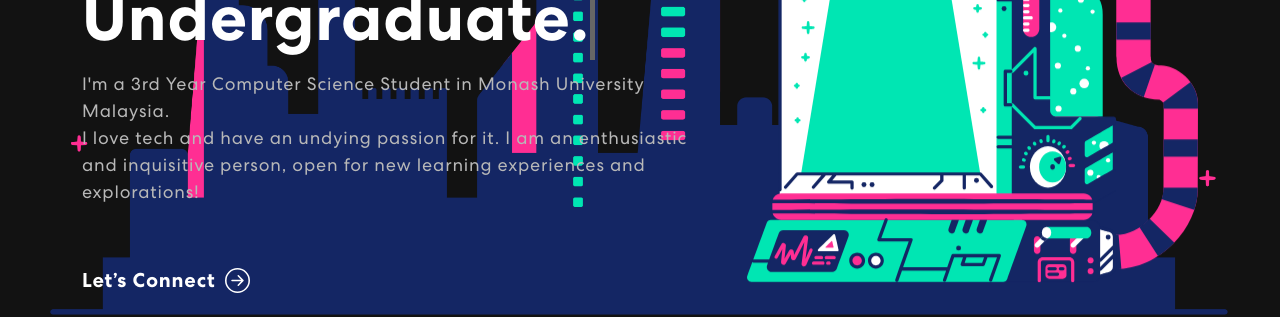
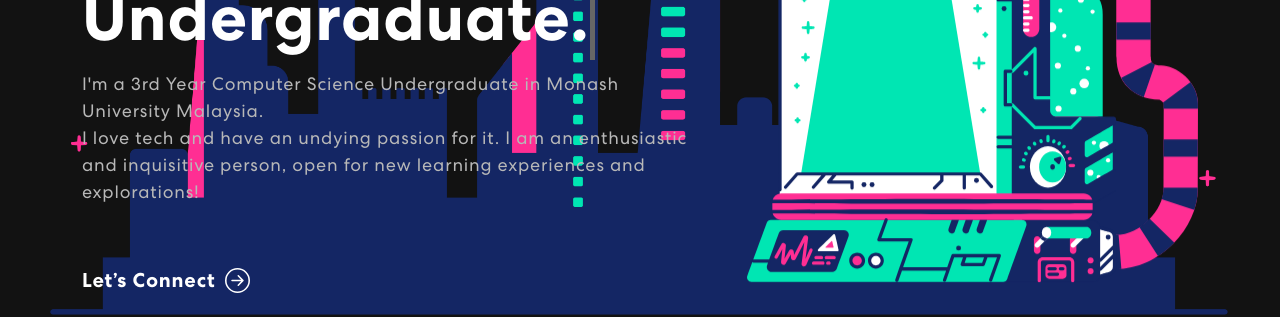
Before and after one commit to ItsTrixinity/danieltan.github.io, a React (Create React App) app: page / in a window 1280 px wide. Shown: the part 469-786 px from the top of the page. Built offline with nearby package versions, Linux system fonts and the light colour scheme; no server answers.

Commit message:
Fixed typos.

```diff
--- a/src/components/Banner.js
+++ b/src/components/Banner.js
@@ -60,7 +60,7 @@ export const Banner = () => {
               <div className={isVisible ? "animate__animated animate__fadeIn" : ""}>
                 <span className="tagline">Welcome to my Personal Portfolio</span>
                 <h1>{`Hi! I'm Daniel, a`} <span className="txt-rotate" dataPeriod="1000" data-rotate='[ "CompSci Undergraduate.", "Software Developer.", "Games Designer." ]'><span className="wrap">{text}</span></span></h1>
-                  <p>I'm a 3rd Year Computer Science Student in Monash University Malaysia.<br/> I love tech and have an undying passion for it. I am an enthusiastic and inquisitive person, open for new learning experiences and explorations! </p>
+                  <p>I'm a 3rd Year Computer Science Undergraduate in Monash University Malaysia.<br/> I love tech and have an undying passion for it. I am an enthusiastic and inquisitive person, open for new learning experiences and explorations! </p>
                   <button onClick={(e) => {e.preventDefault(); window.location.replace('/#connect');}}>Let’s Connect <ArrowRightCircle size={25} /></button>
               </div>}
             </TrackVisibility>
```
